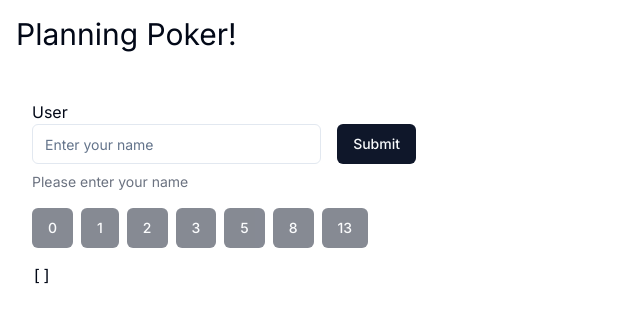
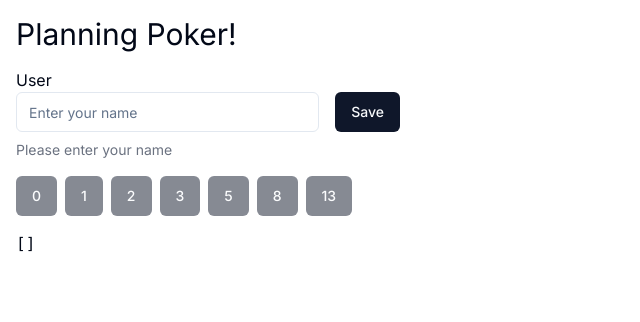
Before and after one commit to Balastrong/planning-poker, a Next.js app: page /1 in a window 1280 px wide. Shown: the top 322 px of the page, without its empty margins (0-640 px from the left). Built offline with nearby package versions, Linux system fonts and the light colour scheme; no server answers; the database is empty.

Commit message:
chore: code cleanup

```diff
--- a/src/app/[id]/page.tsx
+++ b/src/app/[id]/page.tsx
@@ -1,15 +1,13 @@
-import { GameState } from "@/components/gameState";
-import { UserSelector } from "@/components/user";
+import { Game } from "@/components/game";
 
-export default async function Game({
+export default async function GamePage({
   params: { id },
 }: {
   params: { id: string };
 }) {
   return (
-    <div className="flex flex-col gap-4 p-4">
-      <UserSelector />
-      <GameState roomId={id} />
+    <div className="flex flex-col gap-4">
+      <Game roomId={id} />
     </div>
   );
 }
--- a/src/app/layout.tsx
+++ b/src/app/layout.tsx
@@ -1,6 +1,8 @@
+import { QueryContext } from "@/components/queryContext";
+import { UserSelector } from "@/components/userSelector";
 import { Inter } from "next/font/google";
+import Link from "next/link";
 import "./globals.css";
-import { QueryContext } from "@/components/queryContext";
 
 const inter = Inter({ subsets: ["latin"] });
 
@@ -12,11 +14,17 @@ export default function RootLayout({
   return (
     <QueryContext>
       <html lang="en">
-        <body className={inter.className}>
-          <div className="p-4">
-            <h1 className="text-3xl">Planning Poker!</h1>
+        <head>
+          <title>Planning Poker!</title>
+        </head>
+        <body className={inter.className + " flex flex-col gap-4 p-4"}>
+          <div>
+            <Link href="/">
+              <h1 className="text-3xl">Planning Poker!</h1>
+            </Link>
           </div>
-          <div className="p-4">{children}</div>
+          <UserSelector />
+          <div>{children}</div>
         </body>
       </html>
     </QueryContext>
--- a/src/app/page.tsx
+++ b/src/app/page.tsx
@@ -1,3 +1,4 @@
+import { UserSelector } from "@/components/userSelector";
 import { roomsClient } from "@/db/rooms";
 import { Room } from "@/types/room";
 import Link from "next/link";
@@ -7,6 +8,7 @@ export default async function Home() {
 
   return (
     <main>
+      <h2 className="text-2xl">Rooms</h2>
       {(data as Room[]).map((room) => (
         <div key={room.id}>
           <Link className="underline hover:no-underline" href={`/${room.id}`}>
--- /dev/null
+++ b/src/components/game.tsx
@@ -0,0 +1,60 @@
+"use client";
+
+import { votesClient } from "@/db/votes";
+import { useCurrentUser } from "@/hooks/useCurrentUser";
+import { supabase } from "@/lib/supabase";
+import { useCallback, useEffect, useState } from "react";
+import { GameControls } from "./gameControls";
+import { GameState } from "./gameState";
+
+export const Game = ({ roomId }: { roomId: string }) => {
+  const { currentUser } = useCurrentUser();
+  const [state, setState] = useState<any[]>([]);
+
+  const getVotes = useCallback(() => {
+    votesClient.getRoomVotes(roomId).then(({ data }) => {
+      if (!data) return;
+
+      setState(data);
+    });
+  }, [roomId]);
+
+  useEffect(() => {
+    getVotes();
+  }, [getVotes]);
+
+  useEffect(() => {
+    const channel = supabase
+      .channel("realtime room")
+      .on(
+        "postgres_changes",
+        {
+          event: "UPDATE",
+          schema: "public",
+          table: "votes",
+          filter: `room=eq.${roomId}`,
+        },
+        getVotes
+      )
+      .subscribe();
+
+    return () => {
+      supabase.removeChannel(channel);
+    };
+  }, [getVotes, roomId]);
+
+  const sendVote = async (vote: string) => {
+    votesClient.castVote({
+      vote: vote.toString(),
+      room: roomId,
+      user: currentUser.id,
+    });
+  };
+
+  return (
+    <div>
+      <GameControls onCastVote={sendVote} disableButtons={!currentUser?.id} />
+      <GameState state={state} />
+    </div>
+  );
+};
--- /dev/null
+++ b/src/components/gameControls.tsx
@@ -0,0 +1,25 @@
+"use client";
+
+import { Button } from "./ui/button";
+
+export const GameControls = ({
+  disableButtons,
+  onCastVote,
+}: {
+  disableButtons: boolean;
+  onCastVote: (vote: string) => any;
+}) => {
+  return (
+    <div className="flex gap-2 items-center">
+      {["0", "1", "2", "3", "5", "8", "13"].map((vote) => (
+        <Button
+          key={vote}
+          onClick={() => onCastVote(vote)}
+          disabled={disableButtons}
+        >
+          {vote}
+        </Button>
+      ))}
+    </div>
+  );
+};
--- a/src/components/gameState.tsx
+++ b/src/components/gameState.tsx
@@ -1,68 +1,8 @@
 "use client";
 
-import { useCallback, useEffect, useState } from "react";
-import { Button } from "./ui/button";
-import { supabase } from "@/lib/supabase";
-import { votesClient } from "@/db/votes";
-import { useCurrentUser } from "@/hooks/useCurrentUser";
-
-export const GameState = ({ roomId }: { roomId: string }) => {
-  const { currentUser } = useCurrentUser();
-  const [state, setState] = useState<any[]>([]);
-
-  const getVotes = useCallback(() => {
-    votesClient.getRoomVotes(roomId).then(({ data }) => {
-      if (!data) return;
-
-      setState(data);
-    });
-  }, [roomId]);
-
-  useEffect(() => {
-    getVotes();
-  }, [getVotes]);
-
-  useEffect(() => {
-    const channel = supabase
-      .channel("realtime room")
-      .on(
-        "postgres_changes",
-        {
-          event: "UPDATE",
-          schema: "public",
-          table: "votes",
-          filter: `room=eq.${roomId}`,
-        },
-        getVotes
-      )
-      .subscribe();
-
-    return () => {
-      supabase.removeChannel(channel);
-    };
-  }, [getVotes, roomId]);
-
-  const sendVote = async (vote: number) => {
-    votesClient.castVote({
-      vote: vote.toString(),
-      room: roomId,
-      user: currentUser.id,
-    });
-  };
-
+export const GameState = ({ state }: { state: any }) => {
   return (
     <div>
-      <div className="flex gap-2 items-center">
-        {[0, 1, 2, 3, 5, 8, 13].map((vote) => (
-          <Button
-            key={vote}
-            onClick={() => sendVote(vote)}
-            disabled={!currentUser?.id}
-          >
-            {vote}
-          </Button>
-        ))}
-      </div>
       <pre className="mt-4">{JSON.stringify(state, null, 2)}</pre>
     </div>
   );
--- a/src/components/user.tsx
+++ b/src/components/userSelector.tsx
@@ -1,11 +1,8 @@
 "use client";
 
-import { usersClient } from "@/db/users";
-import { useEffect, useState } from "react";
+import { useCurrentUser } from "@/hooks/useCurrentUser";
 import { Button } from "./ui/button";
 import { Input } from "./ui/input";
-import { User } from "@/types/user";
-import { useCurrentUser } from "@/hooks/useCurrentUser";
 
 export const UserSelector = () => {
   const { currentUser, saveUser } = useCurrentUser();
@@ -24,7 +21,7 @@ export const UserSelector = () => {
       <div>User</div>
       <form className="flex gap-4" onSubmit={handleSaveUser}>
         <Input name="username" placeholder="Enter your name" />
-        <Button>Submit</Button>
+        <Button>Save</Button>
       </form>
       <div className="text-sm text-gray-500 mt-2">
         {currentUser?.id
--- a/src/hooks/useCurrentUser.ts
+++ b/src/hooks/useCurrentUser.ts
@@ -3,10 +3,7 @@ import { useQuery, useQueryClient } from "@tanstack/react-query";
 import { useEffect, useState } from "react";
 
 // Throw away when proper auth is implemented
-const getUserId = () => {
-  console.log("getUserId");
-  return localStorage.getItem("userId") || undefined;
-};
+const getUserId = () => localStorage.getItem("userId") || undefined;
 const persistUserId = (userId: string) =>
   localStorage.setItem("userId", userId);
 
```
